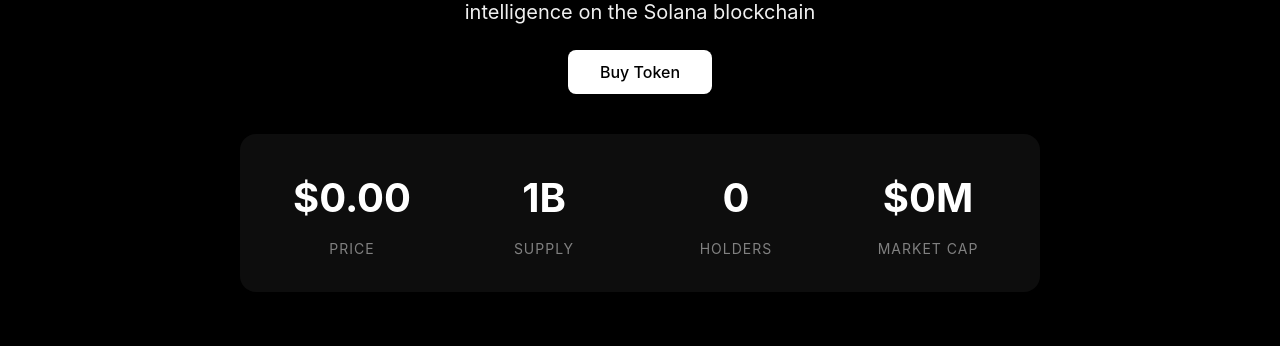
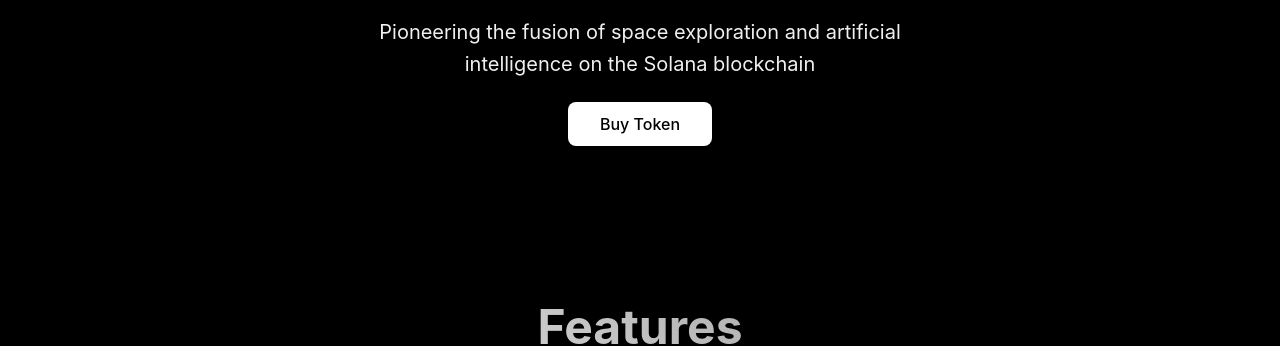
Before and after one commit to SolsiticeAI/SolsticeAI, a website: page index.html in a window 1280 px wide. Shown: the part 611-957 px from the top of the page. Drawn offline with Linux system fonts and the light colour scheme.

Commit message:
Update index.html

```diff
--- a/index.html
+++ b/index.html
@@ -474,7 +474,10 @@
             target="_blank"
             >Whitepaper</a
           >
-          <a href="https://pump.fun/coin/6q3beCepNnqHx1PPUmEuui8tZf5e3P98zaVNiSgrpump" target="_blank" class="Purchase"
+          <a
+            href="https://pump.fun/coin/6q3beCepNnqHx1PPUmEuui8tZf5e3P98zaVNiSgrpump"
+            target="_blank"
+            class="Purchase"
             >Purchase</a
           >
         </div>
@@ -496,27 +499,12 @@
           on the Solana blockchain
         </p>
         <div>
-          <a href="https://pump.fun/coin/6q3beCepNnqHx1PPUmEuui8tZf5e3P98zaVNiSgrpump" target="_blank" class="btn btn-primary"
+          <a
+            href="https://pump.fun/coin/6q3beCepNnqHx1PPUmEuui8tZf5e3P98zaVNiSgrpump"
+            target="_blank"
+            class="btn btn-primary"
             >Buy Token</a
           >
-        </div>
-        <div class="stats-grid">
-          <div class="stat-card">
-            <div class="stat-value">$0.00</div>
-            <div class="stat-label">PRICE</div>
-          </div>
-          <div class="stat-card">
-            <div class="stat-value">1B</div>
-            <div class="stat-label">SUPPLY</div>
-          </div>
-          <div class="stat-card">
-            <div class="stat-value">0</div>
-            <div class="stat-label">HOLDERS</div>
-          </div>
-          <div class="stat-card">
-            <div class="stat-value">$0M</div>
-            <div class="stat-label">MARKET CAP</div>
-          </div>
         </div>
       </div>
     </section>
```
